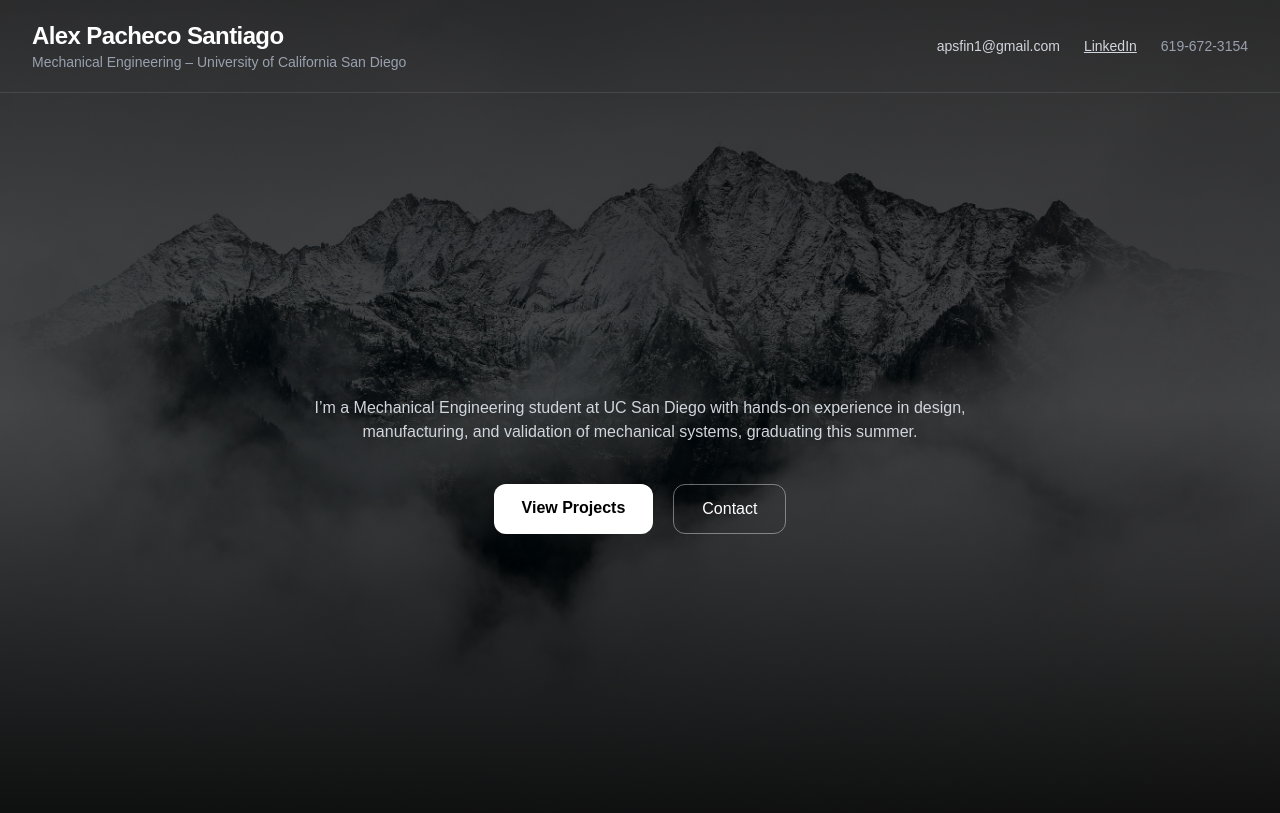
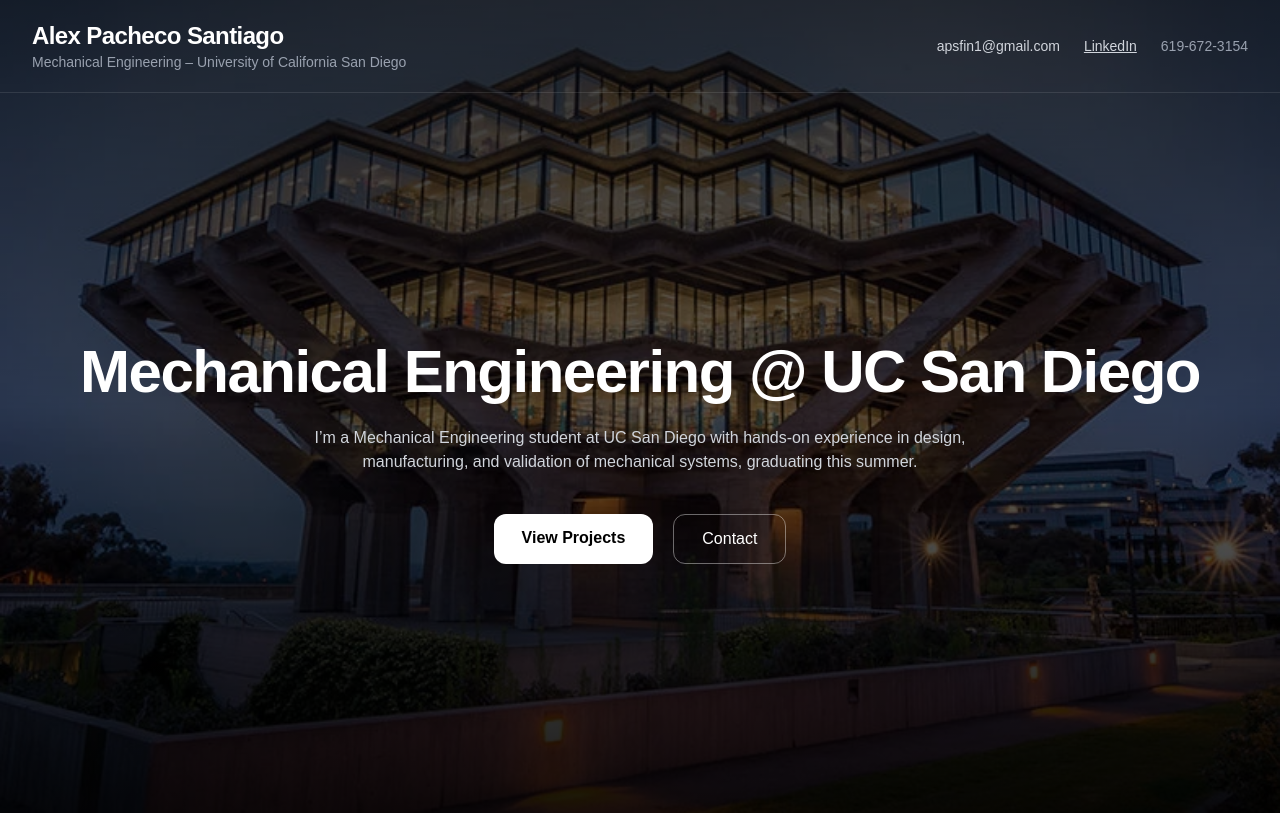
Before and after one commit to manimhungry/Alex-Portfolio, a Next.js app: page / in a window 1280 px wide. Built offline with nearby package versions, Linux system fonts and the light colour scheme.

Commit message:
Add projects page and refine homepage styling

```diff
--- a/app/page.tsx
+++ b/app/page.tsx
@@ -5,7 +5,7 @@ export default function Home() {
       <div
         className="absolute inset-0 bg-cover bg-center"
         style={{
-          backgroundImage: "url('/hero-bg.jpg')",
+          backgroundImage: "url('/Geisel.JPEG')",
         }}
       />
 
@@ -49,7 +49,7 @@ export default function Home() {
         {/* HERO */}
         <section className="flex min-h-[calc(100vh-80px)] flex-col items-center justify-center px-6 text-center">
           <h2 className="text-4xl md:text-6xl font-bold tracking-tight">
-
+            Mechanical Engineering @ UC San Diego
           </h2>
 
           <p className="mt-6 max-w-2xl text-gray-300">
```
Also changed, not shown: public/Geisel.JPEG (added).
